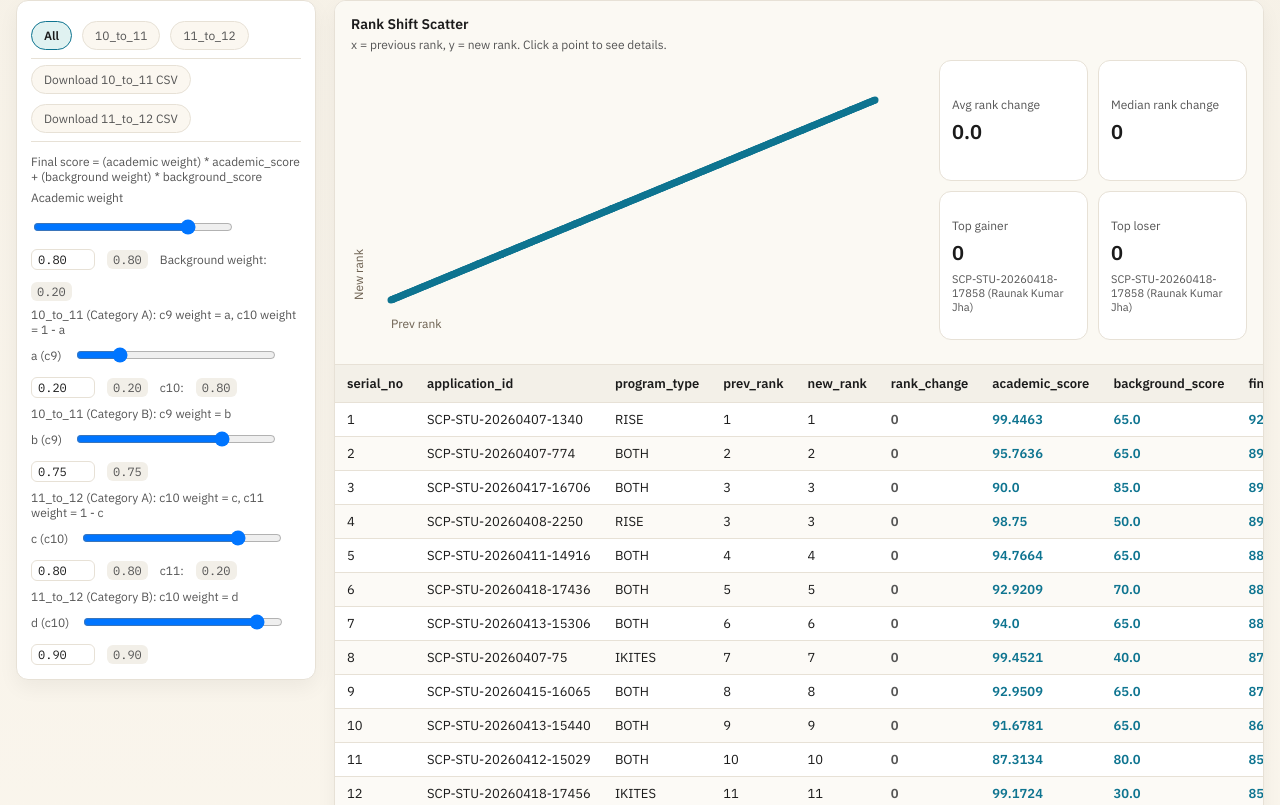
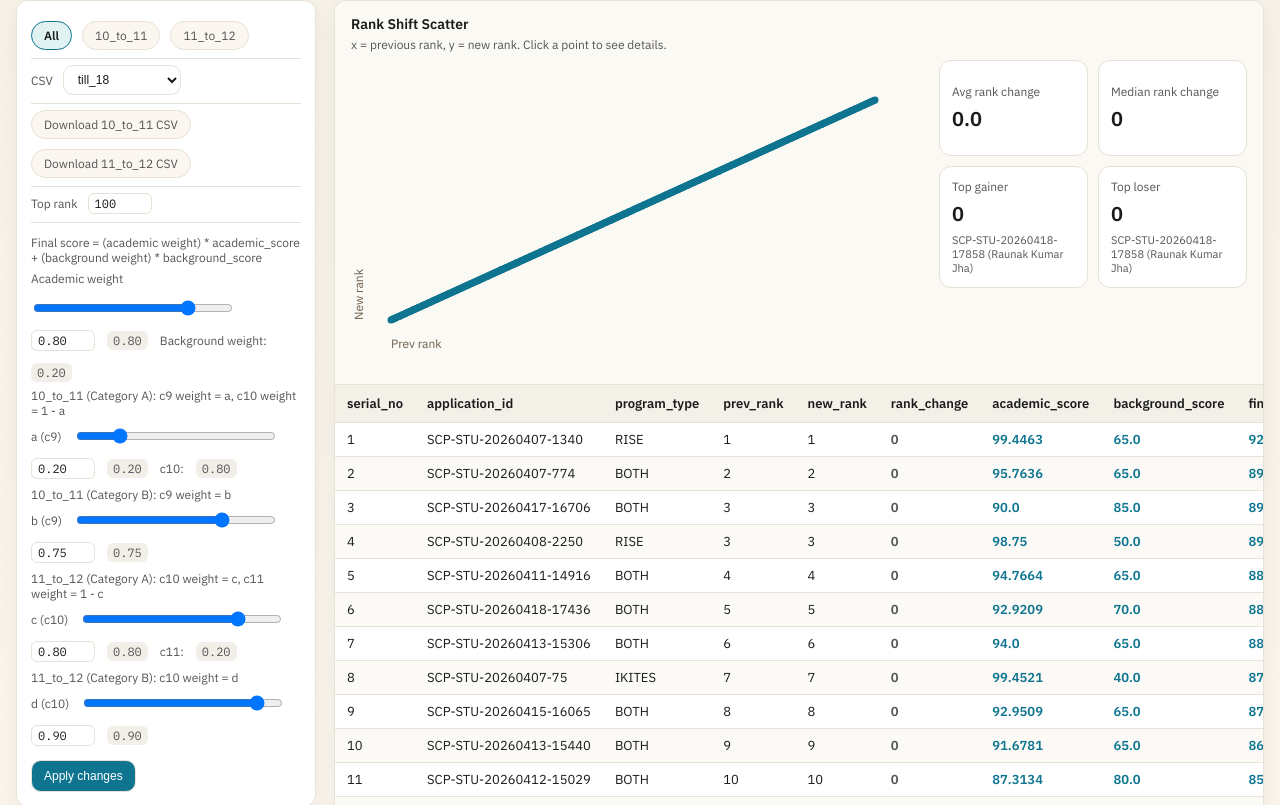
Before and after one commit to aruniankur/filterer, a Flask app: page / in a window 1280 px wide. Shown: the part 88-893 px from the top of the page. Run offline with Flask 3, Linux system fonts and the light colour scheme; data comes from the database, SQL or seed files in the repository.

Commit message:
addeed some moe

```diff
--- a/config.py
+++ b/config.py
@@ -9,7 +9,9 @@ print(f"  Loaded config from {Path(__file__).name}")
 # File paths
 # ─────────────────────────────────────────────
 DB  = Path(__file__).resolve().parent / "school_filter.db"
-CSV = Path(__file__).resolve().parent / "trail_1/till_18_school_program_applications_all_submitted_20260426_180811.csv"
+CSV_TILL_18 = Path(__file__).resolve().parent / "trail_1/till_18_school_program_applications_all_submitted_20260426_180811.csv"
+CSV_AFTER_18 = Path(__file__).resolve().parent / "trail_1/after_18_school_program_applications_all_submitted_20260426_181124.csv"
+CSV = CSV_TILL_18
 
 
 # ═════════════════════════════════════════════════════════════════════════════════════════
--- a/main.py
+++ b/main.py
@@ -121,6 +121,38 @@ def _assign_ranks(rows, score_key):
     return ranks
 
 
+def _merge_csvs(out_path, csv_paths):
+    out_path.parent.mkdir(parents=True, exist_ok=True)
+    with open(out_path, "w", newline="", encoding="utf-8") as out_file:
+        writer = None
+        for csv_path in csv_paths:
+            with open(csv_path, encoding="utf-8-sig") as in_file:
+                reader = csv.DictReader(in_file)
+                if not reader.fieldnames:
+                    continue
+                if writer is None:
+                    writer = csv.DictWriter(out_file, fieldnames=reader.fieldnames)
+                    writer.writeheader()
+                for row in reader:
+                    writer.writerow(row)
+
+
+def _resolve_csv_path(args, refresh):
+    csv_override = args.get("csv")
+    if csv_override:
+        return Path(csv_override), "custom"
+
+    csv_mode = args.get("csv_mode") or "till_18"
+    if csv_mode == "after_18":
+        return config.CSV_AFTER_18, csv_mode
+    if csv_mode == "both":
+        merged_path = config.CSV_TILL_18.parent / "merged_till_after.csv"
+        if refresh or not merged_path.exists():
+            _merge_csvs(merged_path, [config.CSV_TILL_18, config.CSV_AFTER_18])
+        return merged_path, csv_mode
+    return config.CSV_TILL_18, "till_18"
+
+
 def _export_transition_csv(conn, out_path, transition):
     cur = conn.cursor()
     cur.execute(
@@ -164,9 +196,14 @@ def run_pipeline(csv_path):
 
 @app.route("/")
 def index():
-    csv_path = Path(request.args.get("csv") or config.CSV)
     refresh = request.args.get("refresh") == "1"
+    csv_path, csv_mode = _resolve_csv_path(request.args, refresh)
     transition = request.args.get("transition") or "all"
+    try:
+        rank_limit = int(request.args.get("rank_limit", 100))
+    except (TypeError, ValueError):
+        rank_limit = 100
+    rank_limit = max(1, rank_limit)
     weights = _parse_weights(request.args)
 
     if not csv_path.exists():
@@ -177,6 +214,20 @@ def index():
 
     conn = sqlite3.connect(config.DB)
     cur = conn.cursor()
+
+    def _category_percentages(rows):
+        counts = {"A": 0, "B": 0, "total": 0}
+        for row in rows:
+            category_val = row.get("category")
+            counts["total"] += 1
+            if category_val in {"A", "B"}:
+                counts[category_val] += 1
+        if counts["total"]:
+            return {
+                "A": round(counts["A"] / counts["total"] * 100.0, 2),
+                "B": round(counts["B"] / counts["total"] * 100.0, 2),
+            }
+        return {"A": None, "B": None}
 
     where_clause = ""
     where_params = []
@@ -232,6 +283,15 @@ def index():
             row["rank_change"] = None
         else:
             row["rank_change"] = prev_rank - new_rank
+
+    category_pct = None
+    if transition in {"10_to_11", "11_to_12"}:
+        top_rows = [
+            row
+            for row in rows_data
+            if row.get("new_rank") is not None and row.get("new_rank") <= rank_limit
+        ]
+        category_pct = _category_percentages(top_rows)
 
     plot_points = [
         {
@@ -330,10 +390,14 @@ def index():
         top_gainer_change=top_gainer.get("rank_change") if top_gainer else None,
         top_loser_name=_display_name(top_loser),
         top_loser_change=top_loser.get("rank_change") if top_loser else None,
+        cat_pct_a=category_pct["A"] if category_pct else None,
+        cat_pct_b=category_pct["B"] if category_pct else None,
+        rank_limit=rank_limit,
         total=total,
         scored=scored,
         csv_name=csv_path.name,
         csv_path=str(csv_path),
+        csv_mode=csv_mode,
     )
 
 
@@ -343,8 +407,8 @@ def download():
     if transition not in {"10_to_11", "11_to_12"}:
         return "transition must be 10_to_11 or 11_to_12", 400
 
-    csv_path = Path(request.args.get("csv") or config.CSV)
     refresh = request.args.get("refresh") == "1"
+    csv_path, _ = _resolve_csv_path(request.args, refresh)
     if not csv_path.exists():
         return f"CSV file not found: {csv_path}", 400
     if refresh or not config.DB.exists():
--- a/static/style.css
+++ b/static/style.css
@@ -87,6 +87,22 @@ h1 {
   color: var(--muted);
 }
 
+.apply-btn {
+  margin-top: 8px;
+  border: 1px solid var(--grid);
+  border-radius: 10px;
+  padding: 8px 12px;
+  background: #0e7490;
+  color: #fff;
+  font-size: 12px;
+  cursor: pointer;
+  align-self: flex-start;
+}
+
+.apply-btn:hover {
+  background: #0b657e;
+}
+
 .slider-group {
   display: grid;
   grid-template-columns: 1fr;
@@ -135,6 +151,22 @@ h1 {
   background: #fbf7f0;
 }
 
+.filter-label {
+  font-size: 12px;
+  color: var(--muted);
+  display: inline-flex;
+  align-items: center;
+}
+
+.csv-select {
+  border: 1px solid var(--grid);
+  border-radius: 10px;
+  padding: 6px 10px;
+  background: #fff;
+  font-size: 12px;
+  color: var(--ink);
+}
+
 .filter-pill.active {
   border-color: var(--accent);
   color: var(--ink);
@@ -175,11 +207,12 @@ h1 {
 
 .plot-wrap {
   padding: 0 12px 12px;
+  height: 100%;
 }
 
 .plot-wrap canvas {
   width: 100%;
-  height: 280px;
+  height: 300px;
   display: block;
 }
 
@@ -187,7 +220,7 @@ h1 {
   display: grid;
   grid-template-columns: minmax(0, 1fr) minmax(240px, 320px);
   gap: 12px;
-  align-items: stretch;
+  align-items: start;
   padding: 0 4px 12px;
 }
 
@@ -196,6 +229,7 @@ h1 {
   grid-template-columns: 1fr 1fr;
   gap: 10px;
   padding: 0 12px 12px 0;
+  align-content: start;
 }
 
 .kpi-card {
@@ -203,7 +237,7 @@ h1 {
   border-radius: 12px;
   padding: 12px;
   background: #ffffff;
-  min-height: 94px;
+  min-height: 96px;
   display: flex;
   flex-direction: column;
   justify-content: center;
--- a/templates/index.html
+++ b/templates/index.html
@@ -28,8 +28,27 @@
             <a class="filter-pill {% if transition == '11_to_12' %}active{% endif %}" href="/?transition=11_to_12&weight={{ weight }}&w_c9_a={{ w_c9_a }}&w_cat_b_10_11={{ w_cat_b_10_11 }}&w_c10_a2={{ w_c10_a2 }}&w_cat_b_11_12={{ w_cat_b_11_12 }}&prev_weight={{ prev_weight }}&prev_w_c9_a={{ prev_w_c9_a }}&prev_w_cat_b_10_11={{ prev_w_cat_b_10_11 }}&prev_w_c10_a2={{ prev_w_c10_a2 }}&prev_w_cat_b_11_12={{ prev_w_cat_b_11_12 }}">11_to_12</a>
           </div>
           <div class="filters">
-            <a class="filter-pill" href="{{ url_for('download', transition='10_to_11', weight=weight, w_c9_a=w_c9_a, w_cat_b_10_11=w_cat_b_10_11, w_c10_a2=w_c10_a2, w_cat_b_11_12=w_cat_b_11_12, csv=csv_path) }}">Download 10_to_11 CSV</a>
-            <a class="filter-pill" href="{{ url_for('download', transition='11_to_12', weight=weight, w_c9_a=w_c9_a, w_cat_b_10_11=w_cat_b_10_11, w_c10_a2=w_c10_a2, w_cat_b_11_12=w_cat_b_11_12, csv=csv_path) }}">Download 11_to_12 CSV</a>
+            <label class="filter-label" for="csvMode">CSV</label>
+            <select id="csvMode" class="csv-select">
+              <option value="till_18" {% if csv_mode == 'till_18' %}selected{% endif %}>till_18</option>
+              <option value="after_18" {% if csv_mode == 'after_18' %}selected{% endif %}>after_18</option>
+              <option value="both" {% if csv_mode == 'both' %}selected{% endif %}>both (merged)</option>
+            </select>
+          </div>
+          <div class="filters">
+            <a class="filter-pill" href="{{ url_for('download', transition='10_to_11', weight=weight, w_c9_a=w_c9_a, w_cat_b_10_11=w_cat_b_10_11, w_c10_a2=w_c10_a2, w_cat_b_11_12=w_cat_b_11_12, csv_mode=csv_mode, csv=csv_path) }}">Download 10_to_11 CSV</a>
+            <a class="filter-pill" href="{{ url_for('download', transition='11_to_12', weight=weight, w_c9_a=w_c9_a, w_cat_b_10_11=w_cat_b_10_11, w_c10_a2=w_c10_a2, w_cat_b_11_12=w_cat_b_11_12, csv_mode=csv_mode, csv=csv_path) }}">Download 11_to_12 CSV</a>
+          </div>
+          <div class="filters">
+            <label class="filter-label" for="rankLimit">Top rank</label>
+            <input
+              id="rankLimit"
+              class="weight-input"
+              type="number"
+              min="1"
+              step="1"
+              value="{{ rank_limit }}"
+            />
           </div>
           <div class="slider-wrap">
             <div>Final score = (academic weight) * academic_score + (background weight) * background_score</div>
@@ -125,6 +144,7 @@
                 <span class="weight-badge" id="catb1112Label">{{ "%.2f" | format(w_cat_b_11_12) }}</span>
               </div>
             </div>
+            <button class="apply-btn" type="button" id="applyFilters">Apply changes</button>
           </div>
         </aside>
 
@@ -157,6 +177,16 @@
                   <div class="kpi-value">{{ top_loser_change if top_loser_change is not none else "—" }}</div>
                   <div class="kpi-sub">{{ top_loser_name if top_loser_name else "" }}</div>
                 </div>
+                {% if transition in ['10_to_11', '11_to_12'] %}
+                <div class="kpi-card">
+                  <div class="kpi-label">{{ transition }} % Category A (Top {{ rank_limit }})</div>
+                  <div class="kpi-value">{{ ("%.2f%%" | format(cat_pct_a)) if cat_pct_a is not none else "—" }}</div>
+                </div>
+                <div class="kpi-card">
+                  <div class="kpi-label">{{ transition }} % Category B (Top {{ rank_limit }})</div>
+                  <div class="kpi-value">{{ ("%.2f%%" | format(cat_pct_b)) if cat_pct_b is not none else "—" }}</div>
+                </div>
+                {% endif %}
               </div>
             </div>
           </div>
@@ -266,6 +296,9 @@
 
       const slider = document.getElementById("weightSlider");
       const weightInput = document.getElementById("weightInput");
+      const csvMode = document.getElementById("csvMode");
+      const rankLimit = document.getElementById("rankLimit");
+      const applyFilters = document.getElementById("applyFilters");
       const weightLabel = document.getElementById("weightLabel");
       const bgLabel = document.getElementById("bgLabel");
       const c9aSlider = document.getElementById("c9aSlider");
@@ -322,6 +355,15 @@
 
       const updateUrl = () => {
         const url = new URL(window.location.href);
+        if (csvMode) {
+          url.searchParams.set("csv_mode", csvMode.value);
+          url.searchParams.delete("csv");
+        }
+        if (rankLimit) {
+          const limitValue = Math.max(1, parseInt(rankLimit.value || "1", 10));
+          rankLimit.value = limitValue;
+          url.searchParams.set("rank_limit", limitValue);
+        }
         url.searchParams.set("weight", slider.value);
         url.searchParams.set("w_c9_a", c9aSlider.value);
         url.searchParams.set("w_cat_b_10_11", catb1011Slider.value);
@@ -343,27 +385,22 @@
           updateLabels();
         };
         input.addEventListener("input", syncValue);
-        input.addEventListener("change", () => {
-          syncValue();
-          updateUrl();
-        });
+        input.addEventListener("change", syncValue);
       };
 
       slider.addEventListener("input", updateLabels);
-      slider.addEventListener("change", updateUrl);
       bindNumberInput(weightInput, slider);
       c9aSlider.addEventListener("input", updateLabels);
-      c9aSlider.addEventListener("change", updateUrl);
       bindNumberInput(c9aInput, c9aSlider);
       catb1011Slider.addEventListener("input", updateLabels);
-      catb1011Slider.addEventListener("change", updateUrl);
       bindNumberInput(catb1011Input, catb1011Slider);
       c10a2Slider.addEventListener("input", updateLabels);
-      c10a2Slider.addEventListener("change", updateUrl);
       bindNumberInput(c10a2Input, c10a2Slider);
       catb1112Slider.addEventListener("input", updateLabels);
-      catb1112Slider.addEventListener("change", updateUrl);
       bindNumberInput(catb1112Input, catb1112Slider);
+      if (applyFilters) {
+        applyFilters.addEventListener("click", updateUrl);
+      }
       updateLabels();
 
       const drawPlot = () => {
```
Also changed, not shown: 1 other file.
